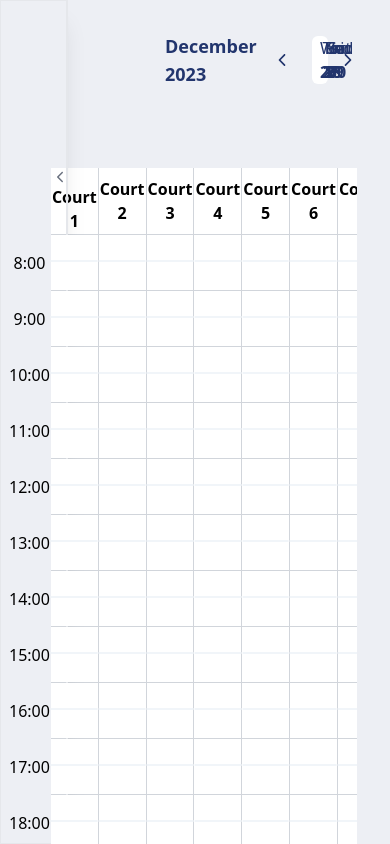
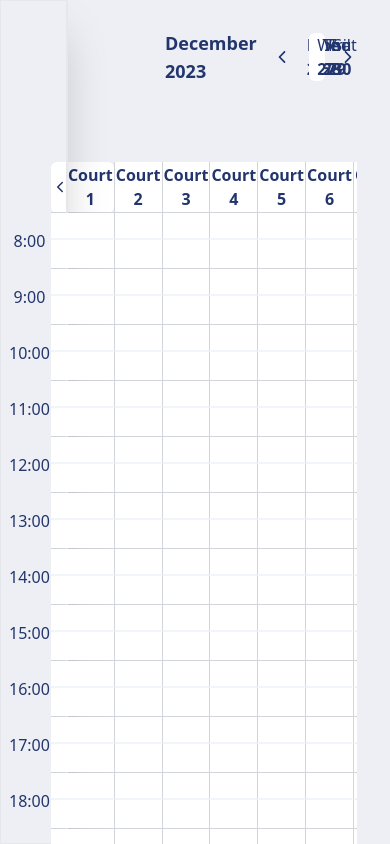
Before and after one commit to Imran122/calender-task, a React (Vite) app: page / in a window 390 px wide. Shown: the top 844 px of the page. Built offline with nearby package versions, Linux system fonts and the light colour scheme.

Commit message:
fix colour for calender2

```diff
--- a/src/Views/compoents/CourtTImeComponent.jsx
+++ b/src/Views/compoents/CourtTImeComponent.jsx
@@ -12,29 +12,31 @@ const CourtTimeComponent = () => {
   };
 
   return (
-    <div className="ml-2 md:ml-[67px] overflow-x-auto">
-      <table className="w-full md:min-w-[1520px] border-collapse ">
+    <div className="ml-2 md:ml-[67px] overflow-x-auto ">
+      <table className="w-full md:min-w-[1520px] h-[870px] border-collapse ">
         <thead>
           <tr className="">
             <th className="md:py-8"></th>
             {courts.map((court, index) => (
               <th
                 key={court}
-                className={`text-center font-bold border border-t-0 border-gray-300 bg-[#FFFFFF] ${
-                  index === 0 ? "border-l-0" : ""
-                } ${index === courts.length - 1 ? "border-r-0" : ""}`}
+                className={`text-center  font-bold border border-t-0 border-gray-300 bg-[#FFFFFF]  ${
+                  index === 0 ? "border-l-0 rounded-md" : ""
+                } ${index === courts.length - 1 ? "border-r-0 rounded-md" : ""}`}
               >
+                <div className="flex items-center justify-center text-text_normal">
                   {index === 0 && (
-                  <span className="text-gray-500">
+                    <span className="text-text_normal">
                       <IoIosArrowBack />
                     </span>
                   )}
                   Court {court}
                   {index === courts.length - 1 && (
-                  <span className="text-gray-500">
+                    <span className="text-text_normal">
                       <IoIosArrowForward />
                     </span>
                   )}
+                </div>
               </th>
             ))}
           </tr>
@@ -42,11 +44,11 @@ const CourtTimeComponent = () => {
         <tbody>
           {hours.map((hour) => (
             <tr key={hour} className="">
-              <td className="py-4 md:py-8 text-center whitespace-nowrap">{`${hour}:00`}</td>
+              <td className="py-4 md:py-8 text-center text-text_normal whitespace-nowrap">{`${hour}:00`}</td>
               {courts.map((court, index) => (
                 <td
                   key={court}
-                  className={`text-center font-bold border border-t-0 border-gray-300 relative bg-[#FFFFFF] ${
+                  className={`text-center text-text_normal font-bold border border-t-0 border-gray-300 relative bg-[#FFFFFF] ${
                     index === 0 ? "border-l-0" : ""
                   } ${index === courts.length - 1 ? "border-r-0" : ""}`}
                 >
--- a/src/Views/compoents/DaysWeek.jsx
+++ b/src/Views/compoents/DaysWeek.jsx
@@ -63,12 +63,12 @@ const DaysWeek = () => {
   }
 
   return (
-    <div className=" mt-8 items-center ml-[165px] flex gap-4 ">
+    <div className=" mt-8 items-center ml-[165px] flex gap-4 h-[50px] ">
       <h2 className="text-lg font-bold text-text_colour">
         {months[currentDate.getMonth()]} {currentDate.getFullYear()}
       </h2>
 
-      <div className="flex gap-4">
+      <div className="flex gap-2">
         <button onClick={prevSixDays} className="text-lg font-bold text-text_colour">
         <IoIosArrowBack />
         </button>
--- a/src/Views/pages/HomePage.jsx
+++ b/src/Views/pages/HomePage.jsx
@@ -5,9 +5,9 @@ const HomePage = () => {
   //bg-[#889AB6]  bg-opacity-15
 
   return (
-    <div className="grid grid-cols-12 gap-3">
-    <div className="w-[68px] border h-screen fixed border-r-2 shadow-xl col-span-1"></div>
-    <div className="col-span-11 w-full flex flex-col gap-20 ">
+    <div className="grid grid-cols-12 gap-3 ">
+    <div className="w-[68px] border h-screen fixed border-r-2 shadow-2xl col-span-1"></div>
+    <div className="col-span-11 w-full flex flex-col gap-20 top-[50px] mb-20">
       <DaysWeek />
       <CourtTImeComponent />
     </div>
--- a/src/index.css
+++ b/src/index.css
@@ -9,5 +9,6 @@ body{
 :root {
 
   --text-colour: #22356D;
+  --text-normal: rgba(34, 53, 109, 1);
 
 }
--- a/tailwind.config.js
+++ b/tailwind.config.js
@@ -11,6 +11,7 @@ export default {
       colors: {
 
         text_colour: "var(--text-colour)",
+        text_normal: "var(--text-normal)",
       },
     },
   },
```
Lines whose indentation alone changed are shown as unchanged.
